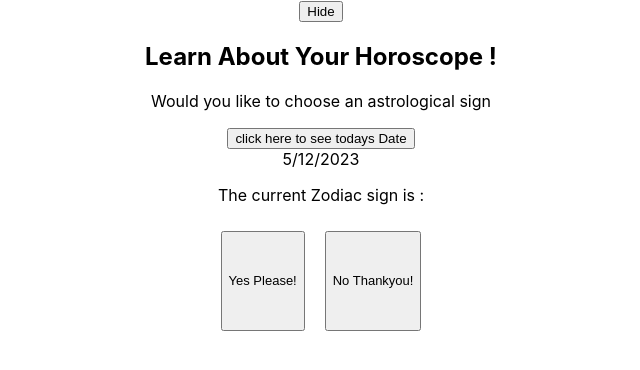
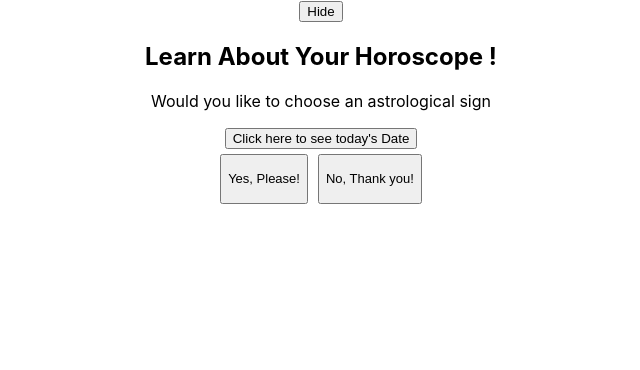
Before and after one commit to Sydneychick2748/horoscopes, a React (Create React App) app: page / in a window 1280 px wide. Both pictures are taken after a click on the button "Start". Shown: the top 370 px of the page, without its empty margins (319-959 px from the left). Built offline with nearby package versions, Linux system fonts and the light colour scheme.

Commit message:
added the use effe ct

```diff
--- a/src/App.css
+++ b/src/App.css
@@ -28,7 +28,7 @@
 /* Update the button styles */
 .yesBtn, .noBtn {
 
-  height: 100px;
-  margin: 10px;
+  height: 50px;
+  margin: 5px;
   font-size: 13px;
 }
--- a/src/Components/DateComponent.js
+++ b/src/Components/DateComponent.js
@@ -1,64 +1,57 @@
+import { useState,useEffect } from "react";
+
+function DateComponent(props) {
+  console.log(props.data, "props for date");
+  const [newObjects, setNewObjects] = useState([]);
+
+  // Get the current date
+  const currentDate = new Date().toLocaleDateString();
+  console.log(currentDate, "currentDate");
+
+  useEffect(() => {
+    // Extract all date ranges from the zodiac signs and map over the dateRange
+    const zodiacSignDates = props.data.map((sign) => {
+      const dateRangeArray = sign.dateRange.split(" - ");
+      const startDate = dateRangeArray[0];
+      const endDate = dateRangeArray[1];
+      // push in the sign and then update the object so that is contains the date object
+      const updatedSign = {
+        ...sign,
+        startDate: new Date(startDate).toLocaleDateString(),
+        endDate: new Date(endDate).toLocaleDateString(),
+      };
+
+      return updatedSign;
+    });
+
+    setNewObjects(zodiacSignDates); // Update state with the new array
+  }, [props.data]);
 
 
 
-
-function DateComponent(props) {
-    console.log(props.data, "props for date")
-
-// Get the current date
-const currentDate = new Date();
-
-// Get day, month, and year
-const day = currentDate.getDate();
-const month = currentDate.getMonth() + 1; // Months are zero-indexed, so add 1
-const year = currentDate.getFullYear();
+  console.log(newObjects, "zodiac sign dates");
 
 
-// Format the date as "day/month/year"
-const formattedDate = `${day}/${month}/${year}`;
-console.log(formattedDate, "formattteddate")
+  // now i have my 2 dates now i want to be able to find the sign that matches with the 2 dates that i have
+  // Find the zodiac sign that matches the current date
+  const currentZodiacSign = newObjects.find((signs) => {
+    console.log(signs , "signs")
+    console.log("Comparing:", currentDate, signs.startDate, signs.endDate);
+    return currentDate >= signs.startDate && currentDate <= signs.endDate;
+  });
 
-//Extract all date ranges from the zodiac signs and map over the dateRange
-const allDateRanges = props.data.map((sign) => sign.dateRange);
-console.log(allDateRanges, "alldates")
+  const zodiacSignName = currentZodiacSign ? currentZodiacSign.sign : "Unknown";
+  console.log(zodiacSignName, "zodiacNames");
+  console.log(currentZodiacSign, "currentzs")
 
-//  extracting the start and end dates for a zodiac sign from the dateRange property and converting them into JavaScript Date objects.
+  return (
+    <div className="date-container">
+      {currentDate}
 
+      <p>Your current sign is: {zodiacSignName}</p>
+    </div>
+  );
 
-const zodiacSignDates = allDateRanges.map((range) => {
-    const dateRangeArray = range.split(" - ");
-const startDate = dateRangeArray[0];
-const endDate = dateRangeArray[1];
+    }
 
-return {
-    startDate: new Date(startDate),
-    endDate: new Date(endDate),
-  };
-
-
-
-
-})
-
-console.log(zodiacSignDates, "zodiac sign dates");
-
-// now i have my 2 dates now i want to be able to find the sign that matches with the 2 dates that i have
-
-
-
-
-
-    return (
-
- <div className="date-container">
-    {formattedDate}
-    <p>The current Zodiac sign is : </p>
-
-    </div>
-
-
-
-    );
-  }
-
-  export default DateComponent;
+    export default DateComponent;
--- a/src/Pages/Home.js
+++ b/src/Pages/Home.js
@@ -4,7 +4,7 @@
 // 3. The user should be able to toggle on and off
 //4. if the button is clicked then it should show hide on the button instead of start and if the hide button is showing a text will also appear saying "appear"
 
-import { useState } from "react";
+import React, { useState } from "react";
 import HoroscopePicker from "../Components/HoroscopePicker";
 import DateComponent from "../Components/DateComponent";
 
@@ -15,13 +15,14 @@ function Home({ dataProps }) {
   const [showText, setShowText] = useState(false);
   const [noBtnText, setNoBtnText] = useState(false);
   const [yesBtnData, setYesBtnData] = useState([]);
-  const [seeDateText,setSeeDatetext] = useState(false)
-
+  const [seeDateText, setSeeDateText] = useState(false);
+  const [dateComponentVisible, setDateComponentVisible] = useState(false);
 
   function startBtnClick() {
     console.log("clicked");
     setShowText(!showText);
   }
+
   function yesBtnClick() {
     console.log("clicked");
     const signNames = data.map((item) => item.sign);
@@ -34,12 +35,11 @@ function Home({ dataProps }) {
     setNoBtnText(true);
   }
 
-  function seeDateClick(){
-    console.log("clikced")
-    setSeeDatetext(!seeDateText)
+  function seeDateClick() {
+    console.log("clicked");
+    setSeeDateText(!seeDateText);
+    setDateComponentVisible(!dateComponentVisible); // Toggle visibility of DateComponent
   }
-
-
 
   return (
     <div className="home-container">
@@ -50,25 +50,26 @@ function Home({ dataProps }) {
           <h2>Learn About Your Horoscope !</h2>
           <p>Would you like to choose an astrological sign</p>
           <div>
-          <button className="seeDateBtn" onClick={seeDateClick}>
-{seeDateText? "Click here to hide todays date": "click here to see todays Date"}
-
-          </button>
-          <DateComponent data={data}/>
+            <button className="seeDateBtn" onClick={seeDateClick}>
+              {seeDateText
+                ? "Click here to hide today's date"
+                : "Click here to see today's Date"}
+            </button>
+            {dateComponentVisible ? <DateComponent data={data} /> : null}
           </div>
 
-          {/* if you click on the button i want to display the data for the boxes of signs */}
+          {/* if you click on the button I want to display the data for the boxes of signs */}
           <button className="yesBtn" onClick={yesBtnClick}>
-            Yes Please!
+            Yes, Please!
           </button>
-          {yesBtnData.length > 0 && <HoroscopePicker data={data} yesBtnDataProps={yesBtnData} />}
+          {yesBtnData.length > 0 && (
+            <HoroscopePicker data={data} yesBtnDataProps={yesBtnData} />
+          )}
 
           {/* this has to show some text saying sorry to see you go when clicked */}
           <button className="noBtn" onClick={noBtnClick}>
-
-            No Thankyou!
+            No, Thank you!
           </button>
-
 
           <p>{noBtnText ? "Sorry to see you go" : null}</p>
         </div>
```
